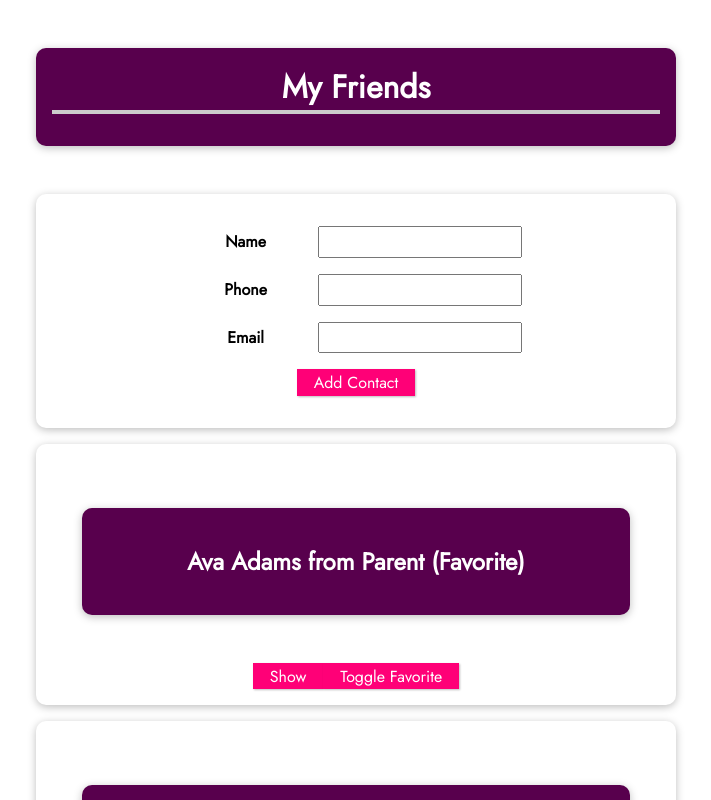
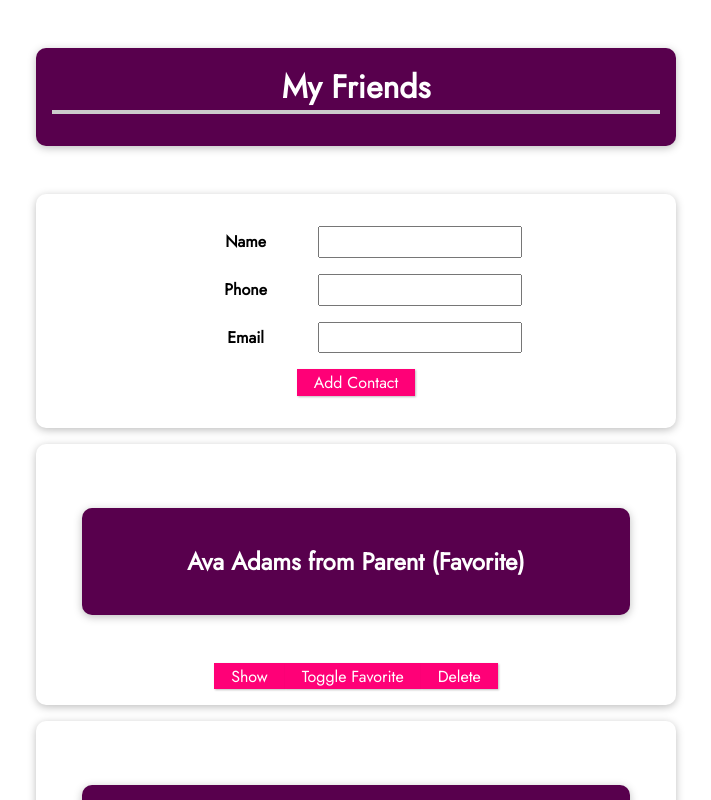
Before and after one commit to echoshihab/VueJSCourseApps, a Vue app in the folder vue-cli-01/: page / in a window 1280 px wide. Shown: the top 800 px of the page, without its empty margins (284-995 px from the left). Built offline with nearby package versions, Linux system fonts and the light colour scheme.

Commit message:
add delete friend functionality

```diff
--- a/vue-cli-01/src/App.vue
+++ b/vue-cli-01/src/App.vue
@@ -13,7 +13,8 @@
     :phone-number="friend.phone"
     :email-address="friend.email"
     :is-favorite="friend.isFavorite"
-    @toggle-favorite="toggleFavoriteStatus">
+    @toggle-favorite="toggleFavoriteStatus"
+    @delete-friend="deleteContact">
     </friend-contact>
     <friend-contact
     id="pamId"
@@ -64,6 +65,9 @@
                 isFavorite: false
             }
             this.friends.push(newFriendContact);
+        },
+        deleteContact(id){
+            this.friends = this.friends.filter((f) => f.id !== id);
         }
 
     }
--- a/vue-cli-01/src/components/FriendContact.vue
+++ b/vue-cli-01/src/components/FriendContact.vue
@@ -9,10 +9,20 @@
         <li><strong>Phone:</strong>{{ phoneNumber }}</li>
         <li><strong>Email:</strong>{{ emailAddress }}</li>
     </ul>
+    <button @click="$emit('delete-friend', id)">Delete</button>
 </li>
 </template>
 
 <script>
+
+const validateId = (id) => {
+ if(id){
+            return true;
+          } else{
+            console.warn("Id is missing!");
+            return false;
+          }
+};
 export default {
       props:{
         id: {
@@ -41,14 +51,8 @@
         }
       },
       emits: {
-        'toggle-favorite': function(id){
-          if(id){
-            return true;
-          } else{
-            console.warn("Id is missing!");
-            return false;
-          }
-        }
+        'delete-friend': validateId,
+        'toggle-favorite': validateId,
       },
     data(){
         return{
@@ -61,7 +65,8 @@
         },
         toggleFavorite(){
            this.$emit('toggle-favorite', this.id);
-        }
+        },
+
     }
 };
 </script>
```
